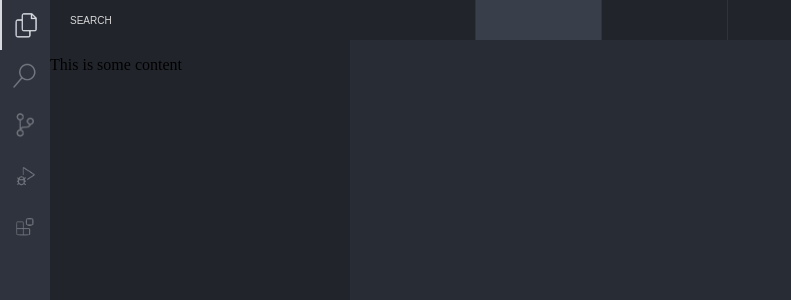
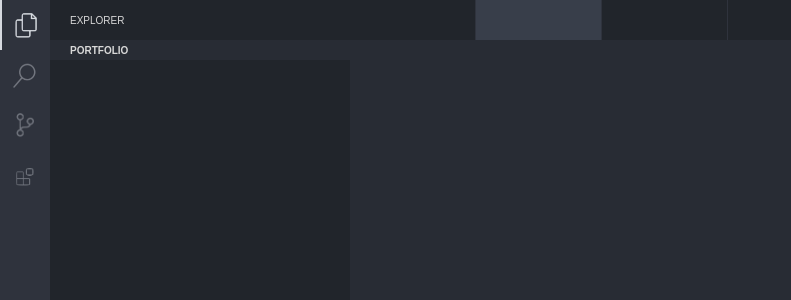
Before and after one commit to AnthonyThomasson/portfolio, a React (Create React App) app in the folder frontend/: page / in a window 1280 px wide. Shown: the top 300 px of the page, without its empty margins (0-791 px from the left). Built offline with nearby package versions, Linux system fonts and the light colour scheme.

Commit message:
- working on file explorer

```diff
--- a/frontend/src/components/side-bar/FileExplorer.tsx
+++ b/frontend/src/components/side-bar/FileExplorer.tsx
@@ -4,12 +4,7 @@ function FileExplorer() {
     <div className="file-explorer">
       <div className="section section-open">
         <div className="section-heading">
-        </div>
-        <div className="section-content">
-        </div>
-      </div>
-      <div className="section">
-        <div className="section-heading">
+          <span></span>PORTFOLIO
         </div>
         <div className="section-content">
         </div>
--- a/frontend/src/components/side-bar/Modules.tsx
+++ b/frontend/src/components/side-bar/Modules.tsx
@@ -1,29 +1,40 @@
+export const SIDEBAR_PAGE = {
+  FILE_EXPLORER: "file-explorer",
+  SEARCH: "search",
+  CONTACT_ME: "contact-me",
+  TECHNOLOGIES: "technologies",
+  LOGIN: "login",
+  SITE_INFO: "site-info",
+}
 
-function Modules() {
+function Modules(props: {activeButton:string, onModuleClick: (moduleName: string) => void}) {
   return (
     <div className="modules">
       <div className="top-modules">
-        <button className="module active">
-          <span className="files-icon" />
+        <button className={`module ${props.activeButton === SIDEBAR_PAGE.FILE_EXPLORER ? 'active' : ''}`}
+          onClick={() => props.onModuleClick(SIDEBAR_PAGE.FILE_EXPLORER)}>
+            <span className="files-icon" />
         </button>
-        <button className="module">
+        <button className={`module ${props.activeButton === SIDEBAR_PAGE.SEARCH ? 'active' : ''}`}
+          onClick={() => props.onModuleClick(SIDEBAR_PAGE.SEARCH)}>
           <span className="search-icon" />
         </button>
-        <button className="module">
+        <button className={`module ${props.activeButton === SIDEBAR_PAGE.CONTACT_ME ? 'active' : ''}`}
+          onClick={() => props.onModuleClick(SIDEBAR_PAGE.CONTACT_ME)}>
           <span className="git-icon" />
         </button>
-        <button className="module">
-          <span className="debugger-icon" />
-        </button>
-        <button className="module">
+        <button className={`module ${props.activeButton === SIDEBAR_PAGE.TECHNOLOGIES ? 'active' : ''}`}
+          onClick={() => props.onModuleClick(SIDEBAR_PAGE.TECHNOLOGIES)}>
           <span className="modules-icon" />
         </button>
       </div>
       <div className="bottom-modules">
-        <button className="module">
+        <button className={`module ${props.activeButton === SIDEBAR_PAGE.LOGIN ? 'active' : ''}`}
+          onClick={() => props.onModuleClick(SIDEBAR_PAGE.LOGIN)}>
           <span className="profile-icon" />
         </button>
-        <button className="module">
+        <button className={`module ${props.activeButton === SIDEBAR_PAGE.SITE_INFO ? 'active' : ''}`}
+          onClick={() => props.onModuleClick(SIDEBAR_PAGE.SITE_INFO)}>
           <span className="settings-icon" />
         </button>
       </div>
--- a/frontend/src/components/side-bar/SideBar.tsx
+++ b/frontend/src/components/side-bar/SideBar.tsx
@@ -1,35 +1,53 @@
-import React from "react";
+import { useState } from "react";
 import FileExplorer from "./FileExplorer";
-import Modules from "./Modules";
+import Modules, { SIDEBAR_PAGE } from "./Modules";
 
-class Explorer extends React.Component<{}, {active: string}> {
+function Explorer() {
 
-  constructor(props: {}) {
-    super(props);
-    this.state = {
-      active: 'search'
-    }
-  }
+  const [activeContent,setActiveContent] = useState(SIDEBAR_PAGE.FILE_EXPLORER);
 
-  render() {
   return (
     <div className="side-bar">
-        <Modules />
+      <Modules activeButton={activeContent} onModuleClick={setActiveContent}/>
       <ul className="side-bar-content">
-          <li className={`side-bar-item ${this.state.active === 'file-explorer' ? `side-bar-item-active` : ``}`}>
-            <div className="search-bar-heading">EXPLORER</div>
+        <li className={`side-bar-item ${activeContent === SIDEBAR_PAGE.FILE_EXPLORER ? `side-bar-item-active` : ``}`}>
+          <div className="side-bar-heading">EXPLORER</div>
           <FileExplorer />
         </li>
-          <li className={`side-bar-item ${this.state.active === 'search' ? `side-bar-item-active` : ``}`}>
-          <div className="search-bar-heading">SEARCH</div>
+        <li className={`side-bar-item ${activeContent === SIDEBAR_PAGE.SEARCH ? `side-bar-item-active` : ``}`}>
+          <div className="side-bar-heading">SEARCH</div>
           <div>
-              <p>This is some content</p>
+            <p style={{padding: '20px'}}>This is SEARCH content</p>
+          </div>
+        </li>
+        <li className={`side-bar-item ${activeContent === SIDEBAR_PAGE.CONTACT_ME ? `side-bar-item-active` : ``}`}>
+          <div className="side-bar-heading">SOURCE CONTROL</div>
+          <div>
+            <p style={{padding: '20px'}}>This is CONTACT_ME content</p>
+          </div>
+        </li>
+        <li className={`side-bar-item ${activeContent === SIDEBAR_PAGE.TECHNOLOGIES ? `side-bar-item-active` : ``}`}>
+          <div className="side-bar-heading">MODULES</div>
+          <div>
+            <p style={{padding: '20px'}}>This is TECHNOLOGIES content</p>
+          </div>
+        </li>
+        <li className={`side-bar-item ${activeContent === SIDEBAR_PAGE.LOGIN ? `side-bar-item-active` : ``}`}>
+          <div className="side-bar-heading">LOGIN</div>
+          <div>
+            <p style={{padding: '20px'}}>This is LOGIN content</p>
+          </div>
+        </li>
+        <li className={`side-bar-item ${activeContent === SIDEBAR_PAGE.SITE_INFO ? `side-bar-item-active` : ``}`}>
+          <div className="side-bar-heading">SETTINGS</div>
+          <div>
+            <p style={{padding: '20px'}}>This is SETTINGS content</p>
           </div>
         </li>
       </ul>
     </div>
   );
 }
-}
+
 
 export default Explorer;
--- a/frontend/src/styles/App.css
+++ b/frontend/src/styles/App.css
@@ -4,10 +4,15 @@ submit {
   background: none;
   border: none;
 }
+p {
+  color: #d6dae0;
+  font-size: small;
+}
 html,
 body,ul,li {
   padding: 0;
   margin: 0;
+  font-family: Arial, Helvetica, sans-serif;
 }
 body {
   background-color: #282c34;
@@ -67,12 +72,11 @@ body {
   flex-grow: 1;
 }
 
-.search-bar-heading {
+.side-bar-heading {
   height: 40px;
   padding-left: 20px;
   color: #d8d8d8;
   font-size: x-small;
-  font-family: Arial, Helvetica, sans-serif;
   display: flex;
   align-items: center;
 }
@@ -102,7 +106,13 @@ body {
 
 .section-heading {
   background-color: #282c34;
+  color: #d8d8d8;
+  font-size: x-small;
   height: 20px;
+  padding-left: 20px;
+  font-weight: bold;
+  display: flex;
+  align-items: center;
 }
 .modules {
   display: flex;
--- a/frontend/src/styles/Editor.css
+++ /dev/null
@@ -1,17 +0,0 @@
-body {
-  background-color: #282c34;
-}
-.tabs {
-  background-color: #21252b;
-  display: flex;
-  height: 40px;
-}
-
-.tab {
-  width: 125px;
-  border-right: 1px solid #2f333d;
-}
-
-.tab-active {
-  background-color: #383e4a;
-}
--- a/frontend/src/styles/SideBar.css
+++ /dev/null
@@ -1,54 +0,0 @@
-.side-bar {
-  display: flex;
-  flex-direction: row;
-}
-
-.file-explorer {
-  display: flex;
-  flex-direction: column;
-  flex-grow: 1;
-}
-
-.heading {
-  background-color: #21252b;
-  height: 40px;
-}
-
-.section {
-  display: flex;
-  flex-direction: column;
-}
-
-.section.section-open {
-  flex: 1;
-}
-
-.section-heading {
-  background-color: #282c34;
-  height: 20px;
-}
-.modules {
-  display: flex;
-  flex-direction: column;
-  justify-content: space-between;
-  background-color: #2f333d;
-  width: 50px;
-}
-.top-modules {
-  display: flex;
-  flex-direction: column;
-}
-.bottom-modules {
-  display: flex;
-  flex-direction: column;
-}
-.module {
-  height: 50px;
-  cursor: pointer;
-}
-.module {
-  cursor: pointer;
-}
-.module.active {
-  border-left: 2px solid white;
-}
```
Lines whose indentation alone changed are shown as unchanged.
